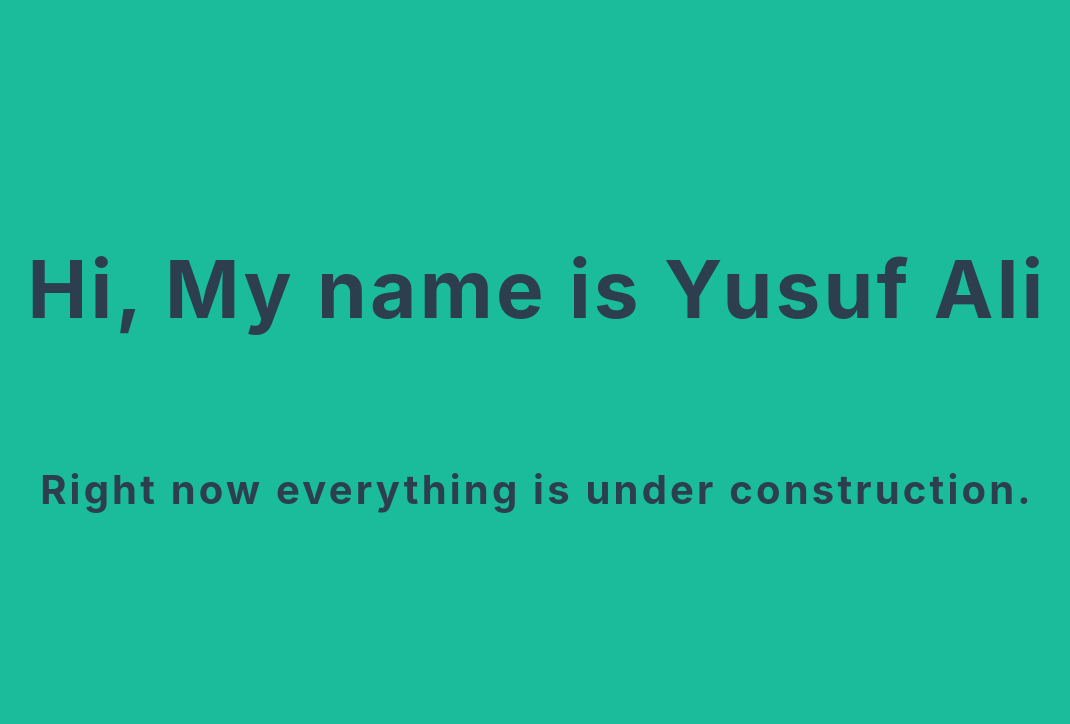
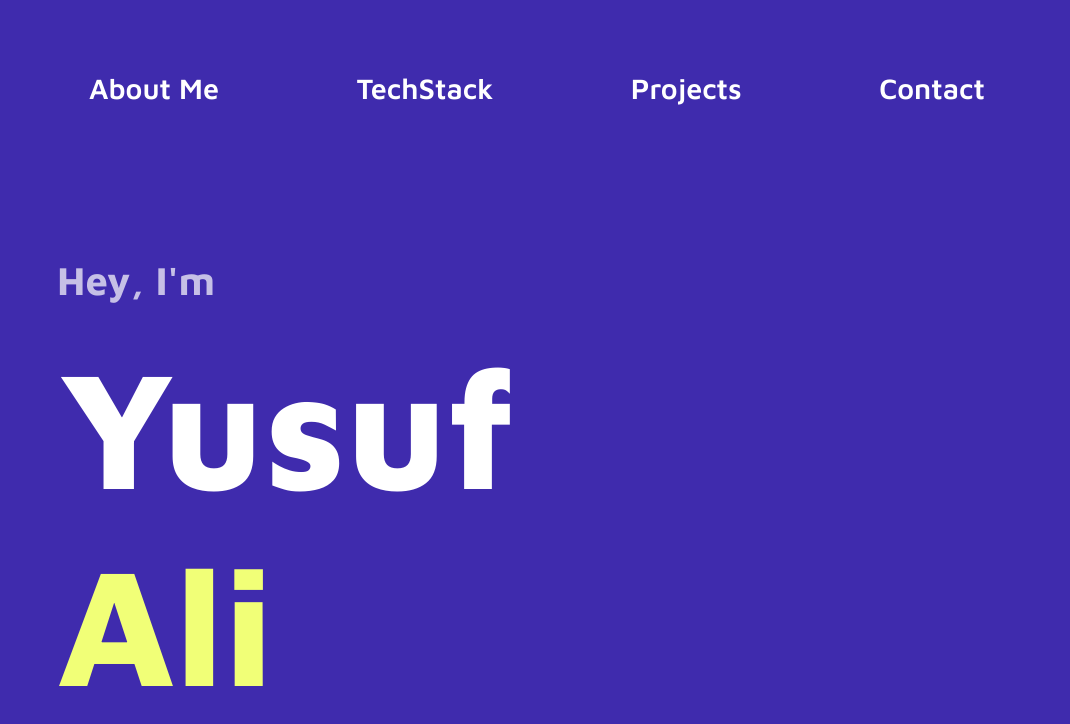
Before and after one commit to iamyusufali/my-portfolio, a React (Create React App) app: page / in a window 1280 px wide. Shown: the top 724 px of the page, without its empty margins (103-1173 px from the left). Built offline with nearby package versions, Linux system fonts and the light colour scheme.

Commit message:
design navbar and intro-section in homepage

```diff
--- a/package.json
+++ b/package.json
@@ -6,6 +6,7 @@
     "@testing-library/jest-dom": "^4.2.4",
     "@testing-library/react": "^9.5.0",
     "@testing-library/user-event": "^7.2.1",
+    "node-sass": "^4.14.0",
     "react": "^16.13.1",
     "react-dom": "^16.13.1",
     "react-scripts": "3.4.1"
--- a/public/index.html
+++ b/public/index.html
@@ -24,6 +24,10 @@
       work correctly both with client-side routing and a non-root public URL.
       Learn how to configure a non-root public URL by running `npm run build`.
     -->
+    <link
+      href="https://fonts.googleapis.com/css2?family=Maven+Pro:wght@400;500;600;700;800&family=Poppins:wght@200;300;400;500&display=swap"
+      rel="stylesheet"
+    />
     <title>Yusuf Ali</title>
   </head>
   <body>
--- a/src/App.css
+++ b/src/App.css
@@ -1,21 +1,3 @@
-header {
-  height: 100vh;
-  width: 100vw;
-  background-color: #1abc9c;
-  padding-top: 15rem;
+body {
+  font-family: 'Maven Pro', 'Poppins';
 }
-
-h1 {
-  text-align: center;
-  font-size: 5rem;
-  letter-spacing: .2rem;
-  color: #2c3e50;
-}
-
-h3 {
-  text-align: center;
-  font-size: 2.5rem;
-  letter-spacing: .2rem;
-  margin-top: 8rem;
-  color: #2c3e50;
-}
--- a/src/App.js
+++ b/src/App.js
@@ -1,12 +1,12 @@
 import React from 'react';
+
+import HomePage from './pages/homepage/homepage.component';
+
 import './App.css';
 
 function App() {
   return (
-    <header>
-      <h1>Hi, My name is Yusuf Ali</h1>
-      <h3>Right now everything is under construction.</h3>
-    </header>
+    <HomePage />
   );
 }
 
--- /dev/null
+++ b/src/components/intro/intro.component.jsx
@@ -0,0 +1,15 @@
+import React from 'react';
+
+import './intro.styles.scss';
+
+const Intro = () => {
+  return (
+    <div className="intro-container">
+      <h3>Hey, I'm</h3>
+      <h1>Yusuf</h1>
+      <h2>Ali</h2>
+    </div>
+  );
+};
+
+export default Intro;
--- /dev/null
+++ b/src/components/intro/intro.styles.scss
@@ -0,0 +1,24 @@
+.intro-container {
+  width: 75vw;
+  margin: auto;
+  padding-top: 8rem;
+  // border: 2px solid white;
+
+  & h3 {
+    color: #fff;
+    font-size: 2.5rem;
+    opacity: 0.7;
+    margin-bottom: 1.5rem;
+  }
+
+  & h1, h2 {
+    color: white;
+    font-size: 10.5rem;
+    font-weight: 800;
+  }
+
+  & h2 {
+    color: #f1ff77;
+    // opacity: 0.8;
+  }
+}
--- /dev/null
+++ b/src/components/navabar/navbar.component.jsx
@@ -0,0 +1,16 @@
+import React from 'react';
+
+import './navbar.styles.scss';
+
+const Navbar = () => {
+  return (
+    <div className="nav-container">
+      <h1>About Me</h1>
+      <h1>TechStack</h1>
+      <h1>Projects</h1>
+      <h1>Contact</h1>
+    </div>
+  );
+};
+
+export default Navbar;
--- /dev/null
+++ b/src/components/navabar/navbar.styles.scss
@@ -0,0 +1,19 @@
+.nav-container {
+  width: 70vw;
+  height: 5rem;
+  margin: auto;
+  display: flex;
+  justify-content: space-between;
+  align-items: center;
+  // border: 2px solid white;
+
+  & h1 {
+    font-size: 1.8rem;
+    font-weight: 600;
+    color: #fff;
+
+    &:hover {
+      cursor: pointer;
+    }
+  }
+}
--- a/src/index.js
+++ b/src/index.js
@@ -4,8 +4,6 @@ import './index.css';
 import App from './App';
 
 ReactDOM.render(
-  <React.StrictMode>
-    <App />
-  </React.StrictMode>,
+  <App />,
   document.getElementById('root')
 );
--- /dev/null
+++ b/src/pages/homepage/homepage.component.jsx
@@ -0,0 +1,17 @@
+import React from 'react';
+
+import './homepage.styles.scss';
+
+import Navbar from '../../components/navabar/navbar.component';
+import Intro from '../../components/intro/intro.component';
+
+const HomePage = () => {
+  return (
+    <div className="homepage">
+      <Navbar />
+      <Intro />
+    </div>
+  );
+};
+
+export default HomePage;
--- /dev/null
+++ b/src/pages/homepage/homepage.styles.scss
@@ -0,0 +1,8 @@
+// Bg-color: #3f2bad
+
+.homepage {
+  height: 100vh;
+  width: 100vw;
+  padding-top: 3rem;
+  background-color: #3f2bad;
+}
```
Also changed, not shown: 1 other file (tests, documents, lock files or other folders).
